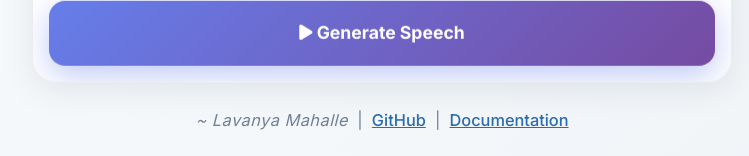
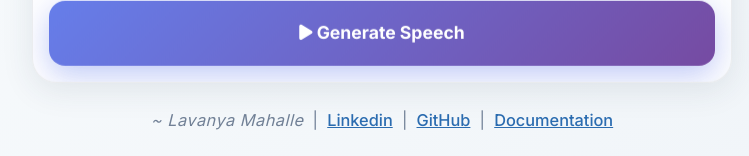
Before and after one commit to lavanyamahalle15/lavanya_tts_final, a Flask app: page / in a window 1280 px wide. Shown: the part 861-1017 px from the top of the page, without its empty margins (258-1007 px from the left). Run offline with Flask 2, Linux system fonts and the light colour scheme; some libraries are stand-ins or nearby versions.

Commit message:
version6

```diff
--- a/templates/index.html
+++ b/templates/index.html
@@ -622,9 +622,11 @@
             <div style="text-align:center; margin-top: 1.5rem; font-size: 1.02rem; color: #718096;">
                 <span style="font-style: italic; letter-spacing: 0.5px;">~ Lavanya Mahalle</span>
                 &nbsp;|&nbsp;
+                <a href="https://www.linkedin.com/in/lavany-mahalle-66676128a/" target="_blank" style="color:#2b6cb0; text-decoration:underline; font-weight:500;">Linkedin</a>
+                &nbsp;|&nbsp;
                 <a href="https://github.com/lavanyamahalle" target="_blank" style="color:#2b6cb0; text-decoration:underline; font-weight:500;">GitHub</a>
                 &nbsp;|&nbsp;
-                <a href="/docs/index.html" target="_blank" style="color:#2b6cb0; text-decoration:underline; font-weight:500;">Documentation</a>
+                <a href="https://tts-documentaion-5zd45lcxv-lavanya-mahalles-projects.vercel.app/#/" target="_blank" style="color:#2b6cb0; text-decoration:underline; font-weight:500;">Documentation</a>
             </div>
         </div>
     </div>
```
